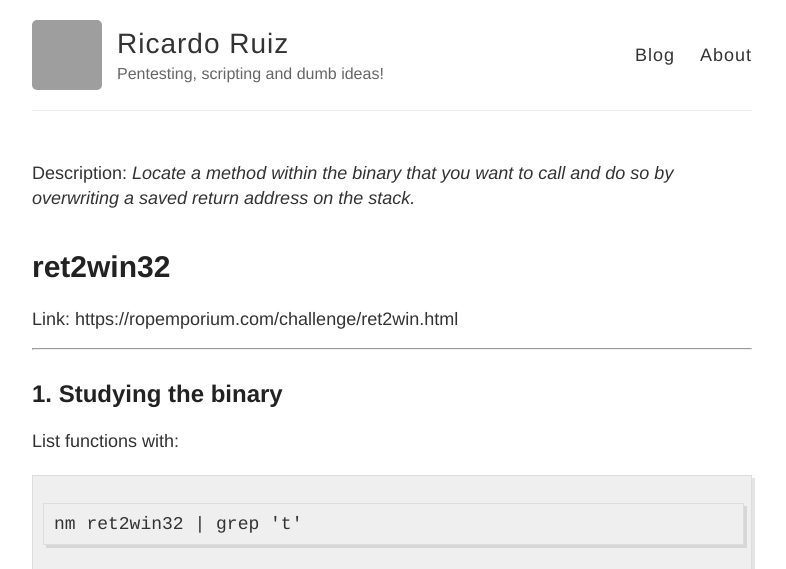
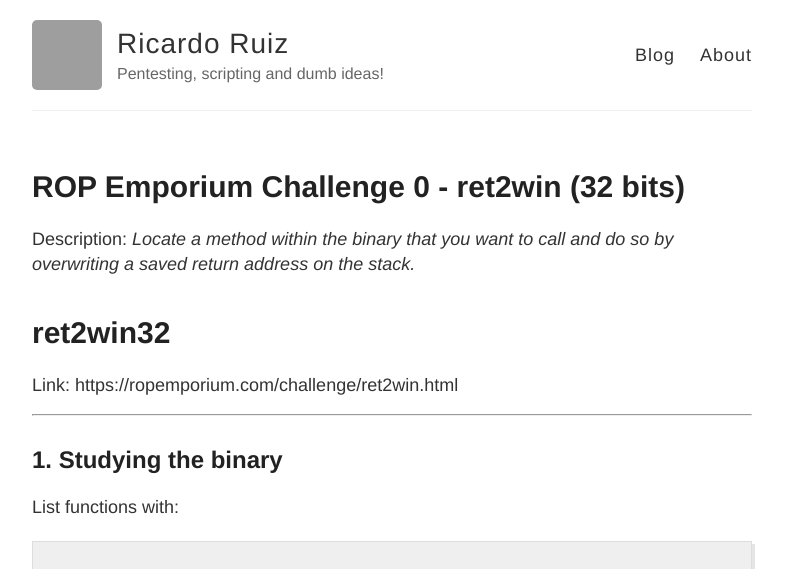
Before and after one commit to ricardojoserf/ricardojoserf.github.io, a Jekyll site: the page built from _posts/2020-6-2-ropemporium-ch0-32bits.md, in a window 1280 px wide and 900 px high, cut to the strip 0-569 px from the top of the window. Shown: the whole strip, without its empty margins (248-1034 px from the left). Built offline with Jekyll 4.4.1, drawn with Linux system fonts in a browser that asks for light colours; our own code applies the rules of GitHub Pages for plain Markdown files; some of the changed text lies outside the part shown; grey boxes are pictures that could not be loaded.

Commit message:
Update 2020-6-2-ropemporium-ch0-32bits.md

```diff
--- a/_posts/2020-6-2-ropemporium-ch0-32bits.md
+++ b/_posts/2020-6-2-ropemporium-ch0-32bits.md
@@ -1,6 +1,6 @@
 ---
 layout: post
-title: ROP Emporium Challenge 0: ret2win (32 bits)
+title: ROP Emporium Challenge 0 - ret2win (32 bits)
 excerpt_separator: <!--more-->
 ---
 
```
